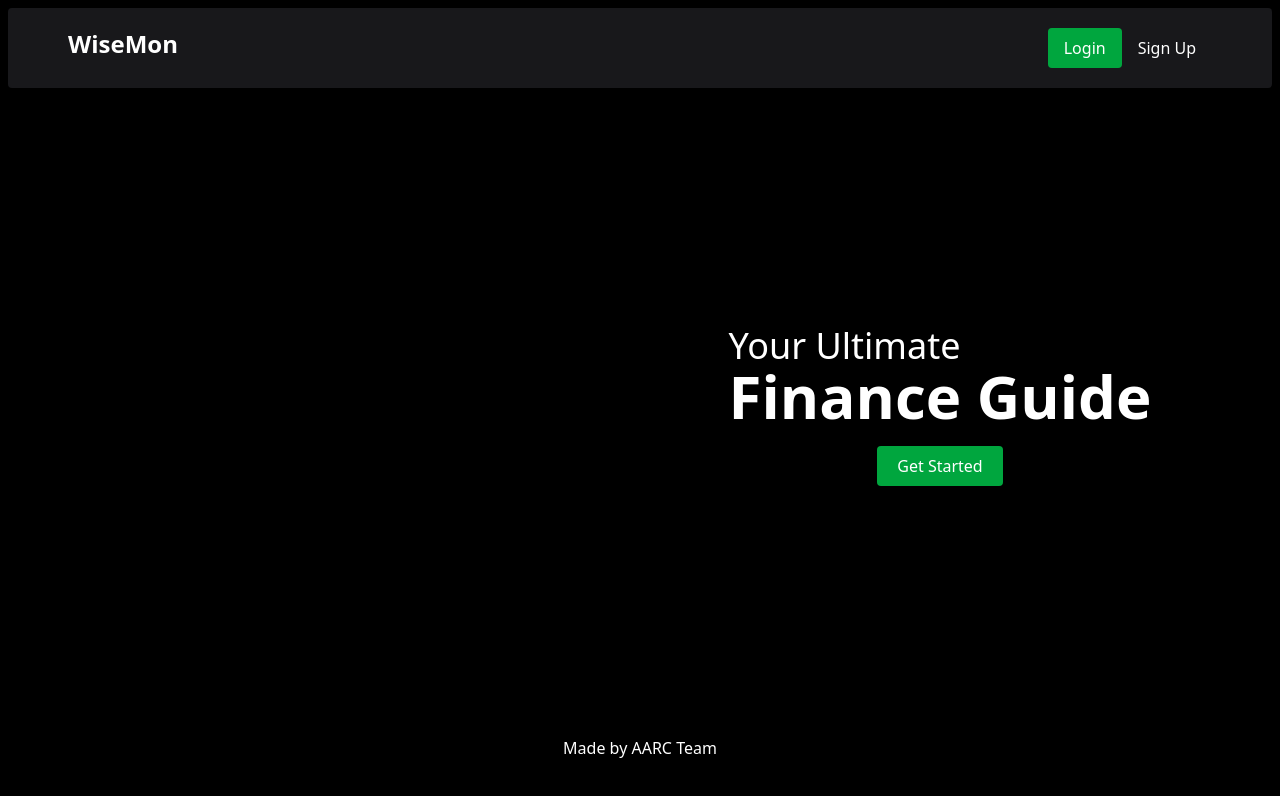
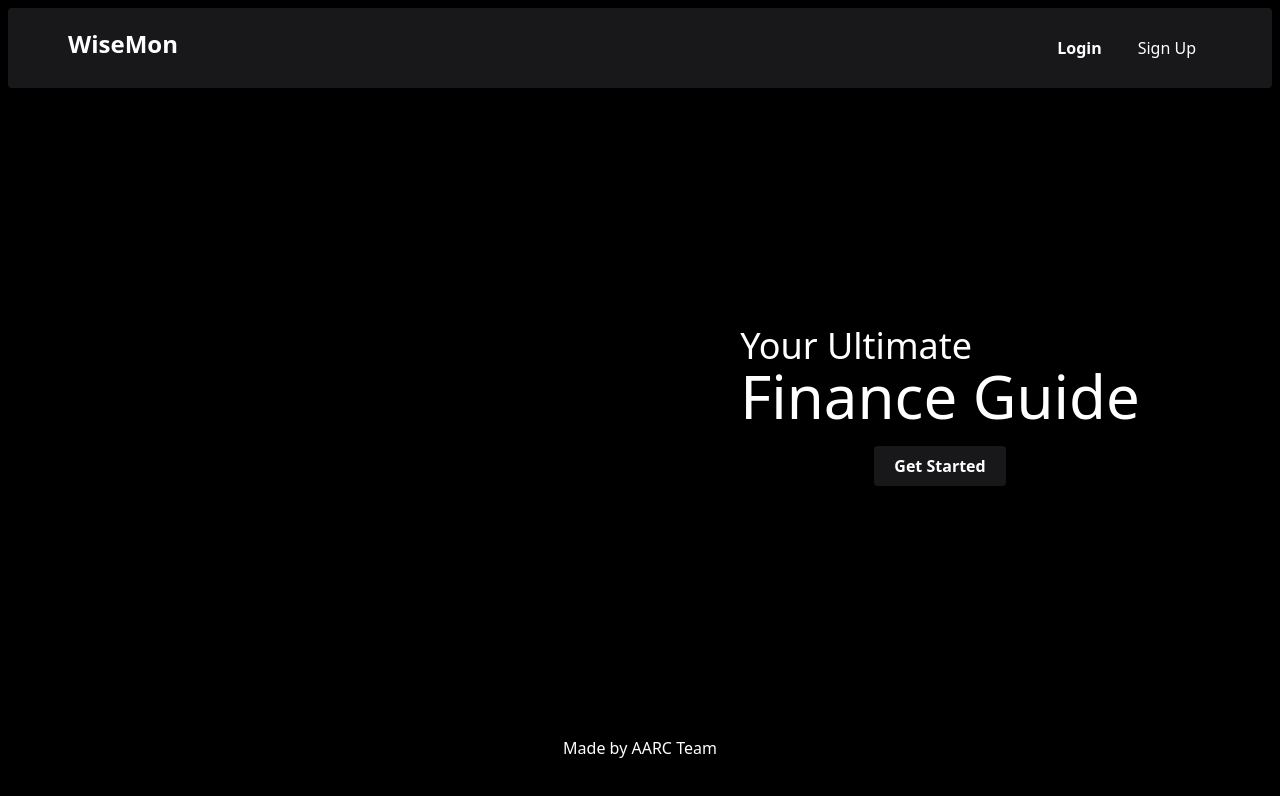
Before and after one commit to kush34/WiseMon, a React (Vite) app in the folder frontend/: page / in a window 1280 px wide. Shown: the top 796 px of the page. Built offline with nearby package versions, Linux system fonts and the light colour scheme.

Commit message:
minor design changes in landing page

```diff
--- a/frontend/src/App.jsx
+++ b/frontend/src/App.jsx
@@ -14,14 +14,14 @@ const App = () => {
           {/* <SplineScene/> */}
         </div>
         <div className="md:w-1/2 h-[35vh] md:h-[70vh] flex flex-col justify-center items-center">
-          <div className='flex flex-col text-xl md:text-4xl'>
+          <div className='flex flex-col text-xl md:text-4xl font-light'>
             Your Ultimate
-            <span className='text-2xl md:text-6xl font-bold'>
+            <span className='text-2xl md:text-6xl font-medium'>
               Finance Guide
             </span>
           </div>
           <div>
-            <button className='bg-green-600 rounded px-5 py-2 m-5 cursor-pointer'>Get Started</button>
+            <button className='bg-zinc-900 text-white hover:bg-green-700 hover:text-white font-bold ease-in duration-120  rounded px-5 py-2 m-5 cursor-pointer'>Get Started</button>
           </div>
         </div>
       </div>
--- a/frontend/src/components/Navigation.jsx
+++ b/frontend/src/components/Navigation.jsx
@@ -12,7 +12,7 @@ const Navigation = () => {
         </div>
         <div className="navlinks flex justify-around mr-10">
             <div
-            className='bg-green-600 px-4 py-2 rounded cursor-pointer'
+            className='bg-zinc-900 text-white hover:bg-green-700 hover:text-white font-bold ease-in duration-120  rounded px-5 py-2 cursor-pointer'
             onClick={()=>navigate('/authenticate')}
             >
                 Login
```
